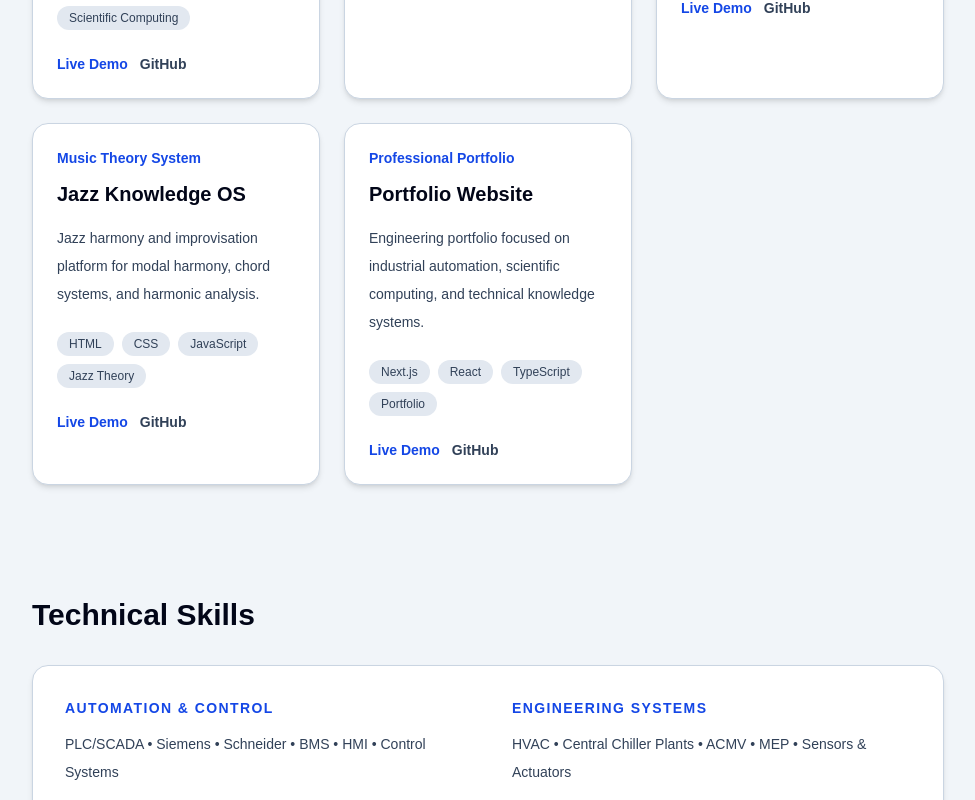
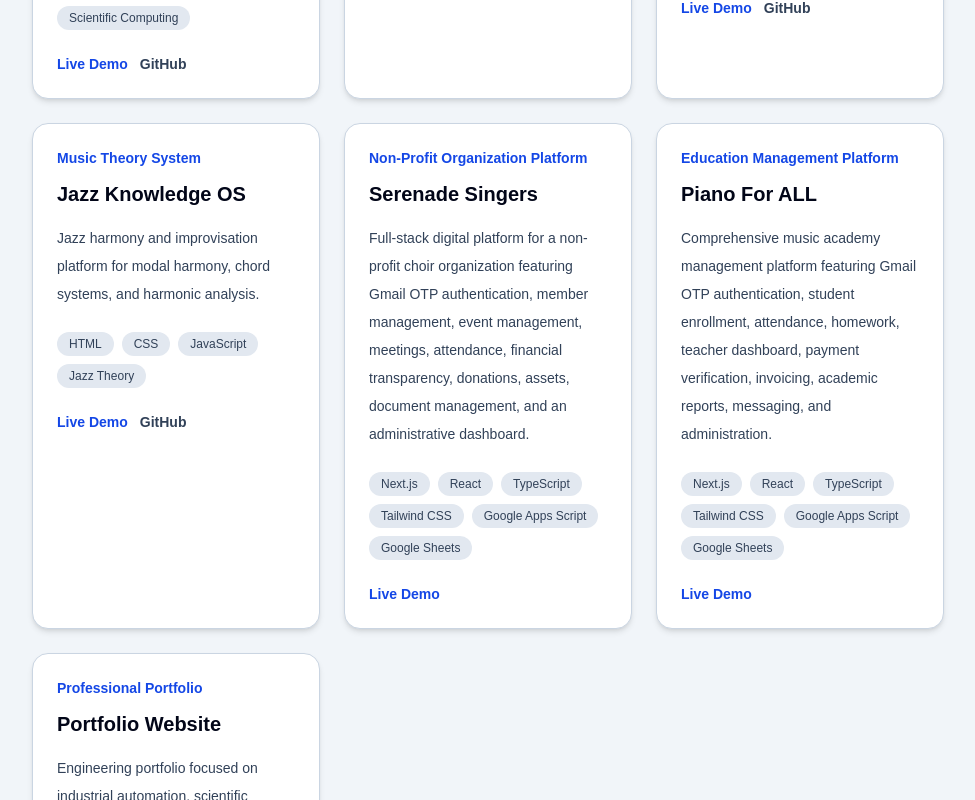
Before and after one commit to Eric9435/aungphonemyat, a Next.js app: page / in a window 1280 px wide. Shown: the part 1640-2440 px from the top of the page, without its empty margins (296-1271 px from the left). Built offline with nearby package versions, Linux system fonts and the light colour scheme.

Commit message:
Add Serenade Singers and Piano For ALL to portfolio

```diff
--- a/src/data/projects/index.ts
+++ b/src/data/projects/index.ts
@@ -69,6 +69,39 @@ export const projects = [
   githubUrl: "https://github.com/Eric9435/jazz"
 },
 
+
+{
+  title: "Serenade Singers",
+  category: "Non-Profit Organization Platform",
+  description:
+    "Full-stack digital platform for a non-profit choir organization featuring Gmail OTP authentication, member management, event management, meetings, attendance, financial transparency, donations, assets, document management, and an administrative dashboard.",
+  technologies: [
+    "Next.js",
+    "React",
+    "TypeScript",
+    "Tailwind CSS",
+    "Google Apps Script",
+    "Google Sheets"
+  ],
+  liveUrl: "https://serenade-singers.onrender.com/"
+},
+
+{
+  title: "Piano For ALL",
+  category: "Education Management Platform",
+  description:
+    "Comprehensive music academy management platform featuring Gmail OTP authentication, student enrollment, attendance, homework, teacher dashboard, payment verification, invoicing, academic reports, messaging, and administration.",
+  technologies: [
+    "Next.js",
+    "React",
+    "TypeScript",
+    "Tailwind CSS",
+    "Google Apps Script",
+    "Google Sheets"
+  ],
+  liveUrl: "https://piano-for-all.onrender.com/"
+},
+
 {
   title: "Portfolio Website",
   category: "Professional Portfolio",
```
Also changed, not shown: 1 other file (tests, documents, lock files or other folders).
